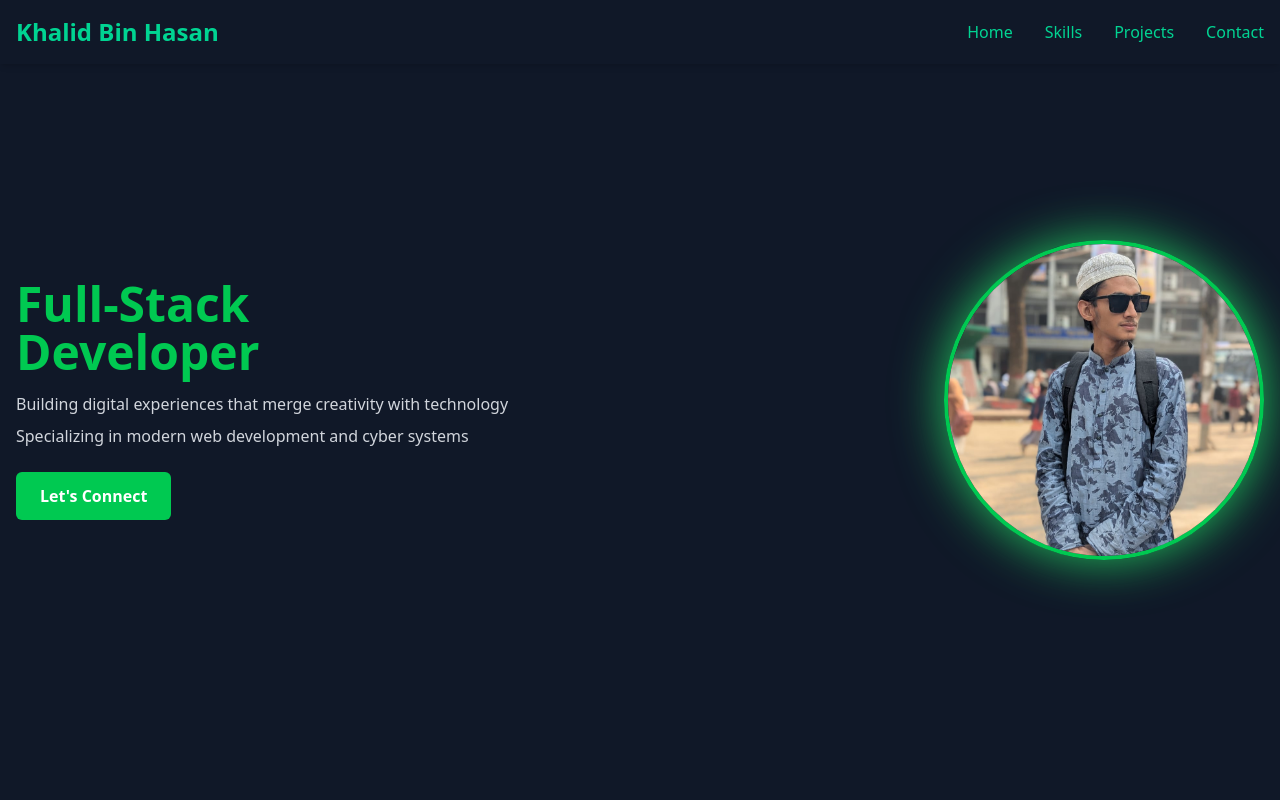
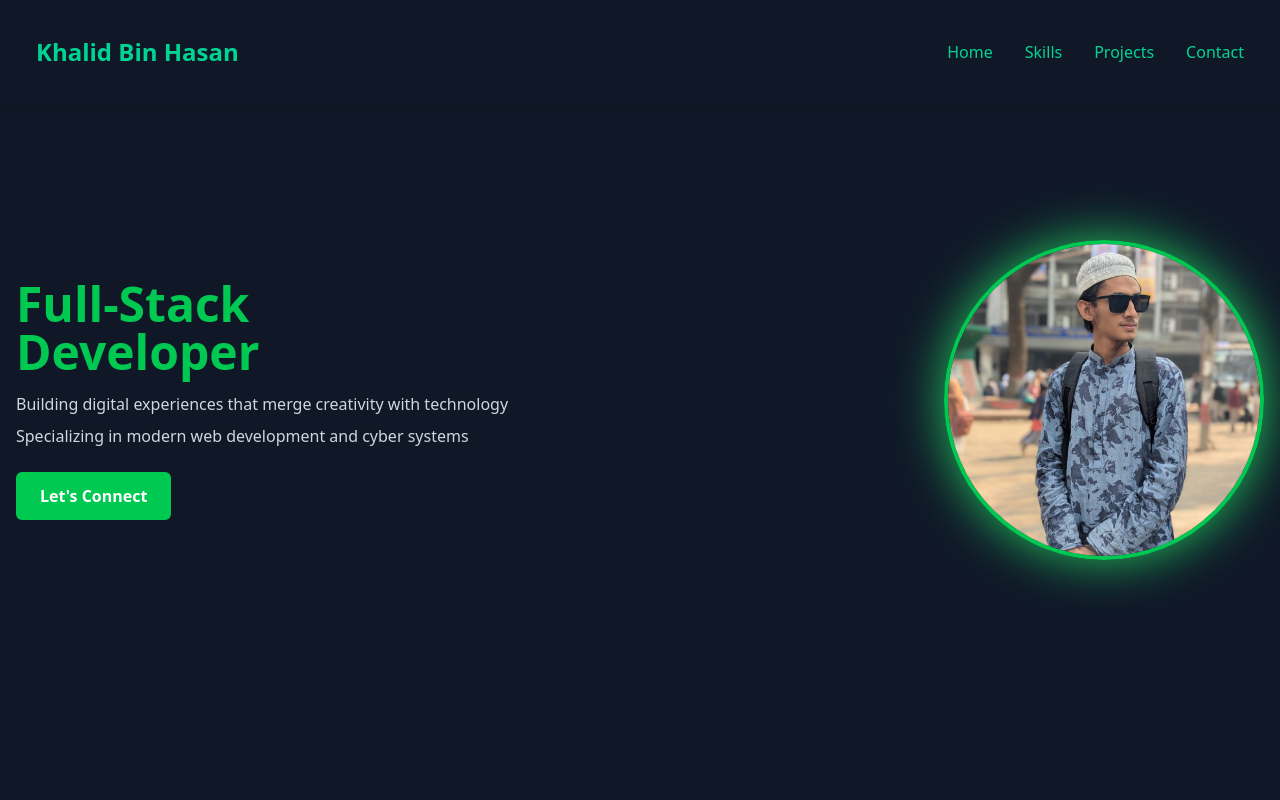
Before and after one commit to khalidbiswas/Portfolio-Khalid-Bin-Hasan, a React (Vite) app: page / in a window 1280 px wide. Shown: the top 800 px of the page. Built offline with nearby package versions, Linux system fonts and the light colour scheme.

Commit message:
Add padding to navbar component

```diff
--- a/src/components/navbar/Header.jsx
+++ b/src/components/navbar/Header.jsx
@@ -14,7 +14,7 @@ const Header = () => {
     "text-emerald-400 hover:text-emerald-300 font-medium";
 
   return (
-    <nav className="fixed top-0 left-0 w-full bg-gray-900 shadow-md z-50">
+    <nav className="fixed top-0 left-0 p-5 w-full bg-gray-900 shadow-md z-50">
       <div className="max-w-7xl mx-auto px-4 py-4 flex items-center justify-between">
 
         {/* Logo */}
```
